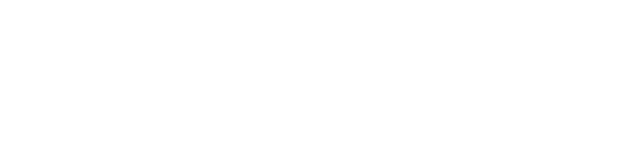
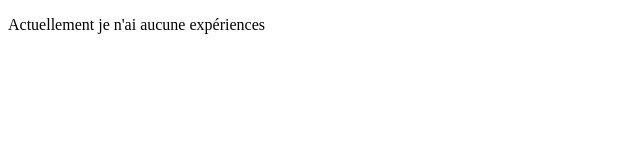
Before and after one commit to BYLL04/git-mon-cv, a plain HTML site: page index.html in a window 1280 px wide. Shown: the whole page, without its empty margins (0-640 px from the left). Drawn offline with Linux system fonts and the light colour scheme.

Commit message:
mise en place de la section expériences

```diff
--- a/index.html
+++ b/index.html
@@ -9,5 +9,13 @@
 </head>
 <body>
 
+
+
+
+
+
+
+
+    <p> Actuellement je n'ai aucune expériences </p>
 </body>
 </html>
```
